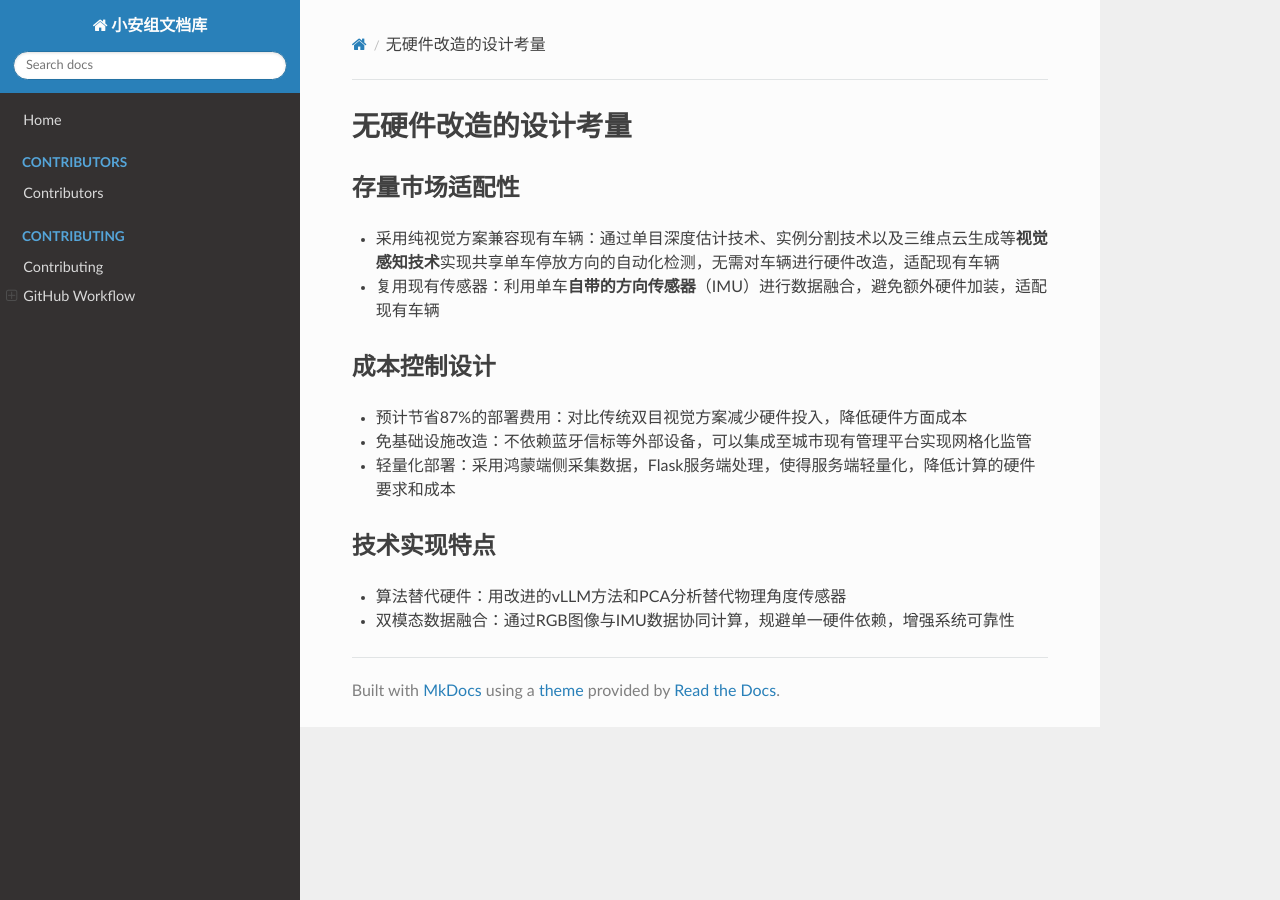
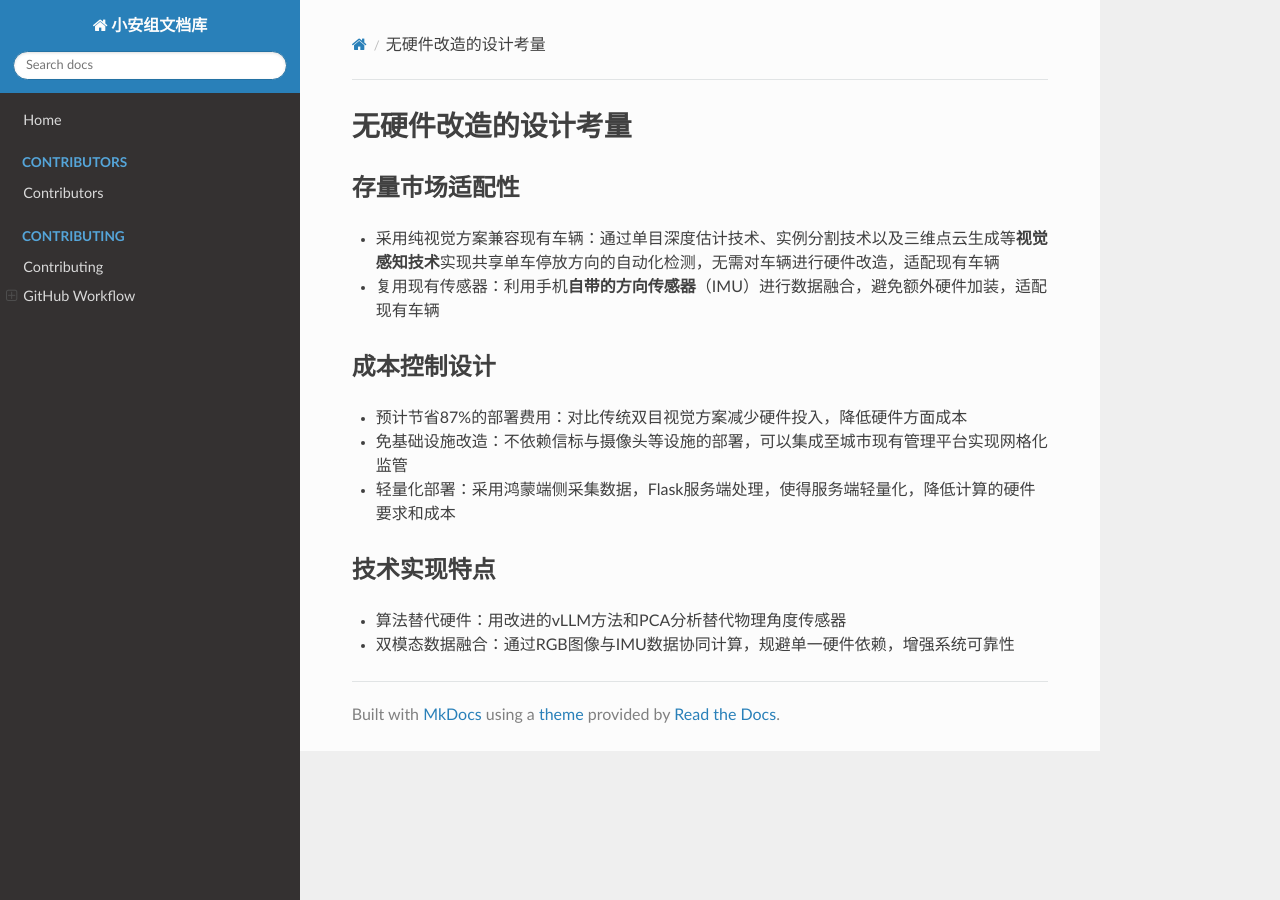
Before and after one commit to xiaoanmodel/-, an MkDocs documentation site: the page built from docs/2_implementation/hardware_assumptions.md, in a window 1280 px wide. Built offline with MkDocs 1.6.1, drawn with Linux system fonts in a browser that asks for light colours; nearby versions of some CDN libraries.

Commit message:
modify hardware_assumption

```diff
--- a/docs/2_implementation/hardware_assumptions.md
+++ b/docs/2_implementation/hardware_assumptions.md
@@ -1,11 +1,11 @@
 # 无硬件改造的设计考量
 ## 存量市场适配性
 - 采用纯视觉方案兼容现有车辆：通过单目深度估计技术、实例分割技术以及三维点云生成等**视觉感知技术**实现共享单车停放方向的自动化检测，无需对车辆进行硬件改造，适配现有车辆
-- 复用现有传感器：利用单车**自带的方向传感器**（IMU）进行数据融合，避免额外硬件加装，适配现有车辆
+- 复用现有传感器：利用手机**自带的方向传感器**（IMU）进行数据融合，避免额外硬件加装，适配现有车辆
 
 ## 成本控制设计
 - 预计节省87%的部署费用：对比传统双目视觉方案减少硬件投入，降低硬件方面成本
-- 免基础设施改造：不依赖蓝牙信标等外部设备，可以集成至城市现有管理平台实现网格化监管
+- 免基础设施改造：不依赖信标与摄像头等设施的部署，可以集成至城市现有管理平台实现网格化监管
 - 轻量化部署：采用鸿蒙端侧采集数据，Flask服务端处理，使得服务端轻量化，降低计算的硬件要求和成本
 
 ## 技术实现特点
```
